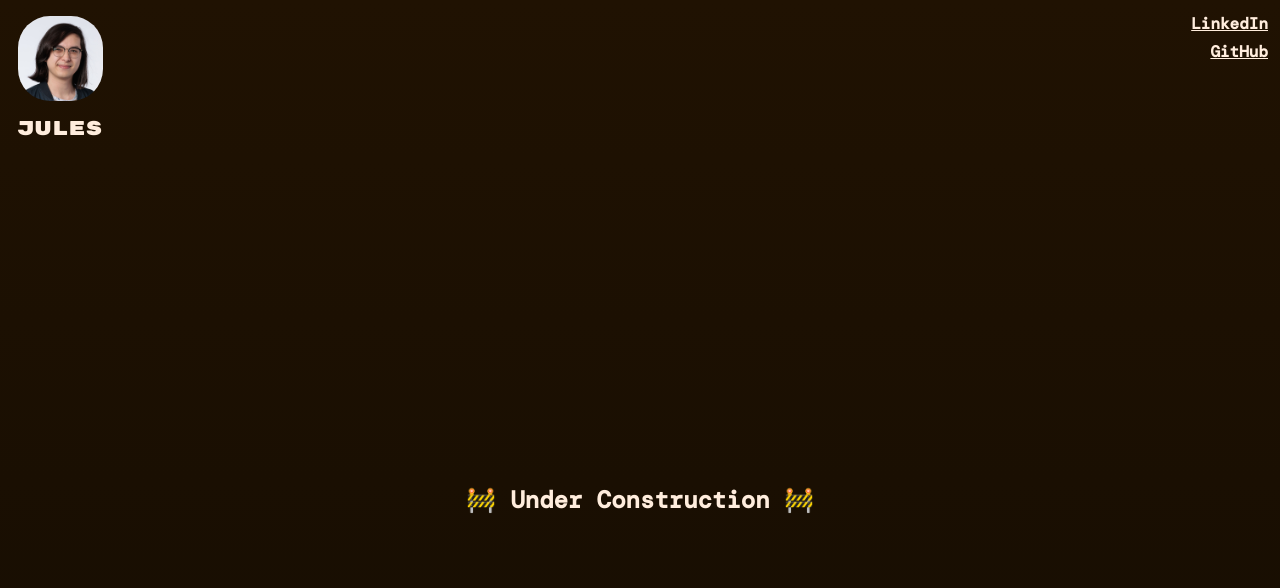
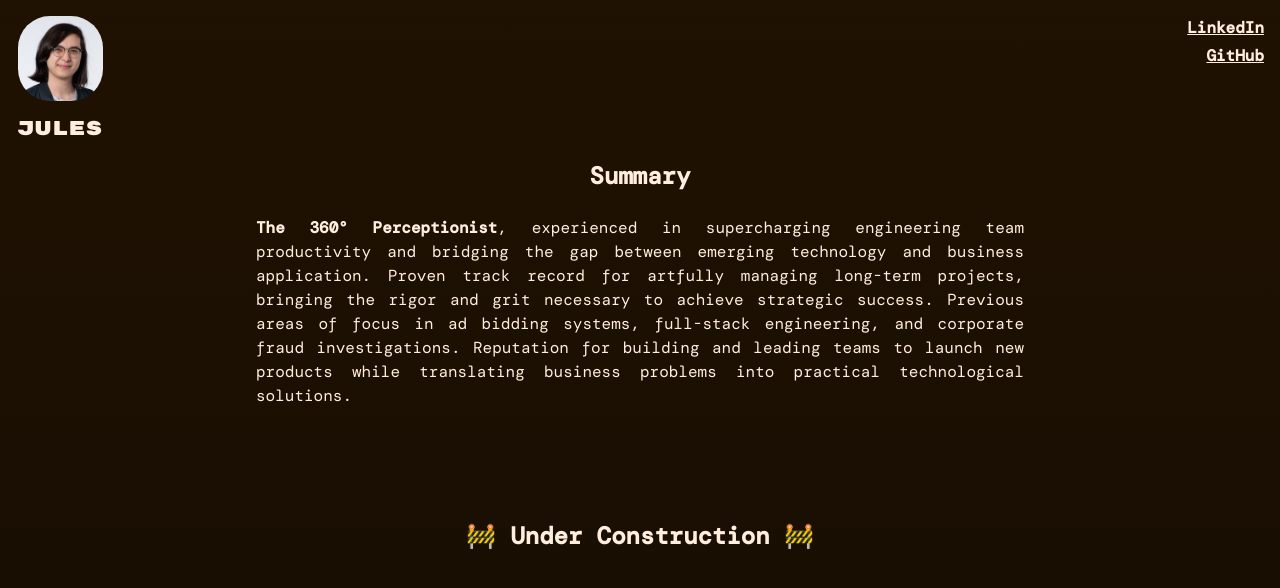
Before and after one commit to pondchamp/aboutme, a Next.js app: page / in a window 1280 px wide. Shown: the top 588 px of the page. Built offline with nearby package versions, Linux system fonts and the light colour scheme; a web font is replaced by a local one.

Commit message:
content wip

```diff
--- a/src/components/content.tsx
+++ b/src/components/content.tsx
@@ -1,55 +1,23 @@
-import { animate } from "framer-motion";
-import { createRef, useEffect } from "react";
-import { Scrollbars } from "react-custom-scrollbars-2";
-import { shallowEqual } from "react-redux";
-
-import { useAppDispatch, useAppSelector } from "@/hooks";
-import {
-  LayoutAnimState,
-  SetContentScrollTop,
-  SetLayoutAnimState,
-} from "@/slice/LayoutSlice";
-
 export const Content = () => {
-  const dispatch = useAppDispatch();
-  const contentRef = createRef<HTMLDivElement>();
-  const layoutState = useAppSelector((state) => state.layout, shallowEqual);
-
-  // content mount
-  useEffect(() => {
-    if (
-      !contentRef.current ||
-      layoutState.layoutAnimState != LayoutAnimState.CONTENT_MOUNT_READY
-    ) {
-      return;
-    }
-
-    animate(
-      contentRef.current,
-      { opacity: [0, 1] },
-      {
-        onComplete: () => {
-          dispatch(SetLayoutAnimState(LayoutAnimState.COMPLETED));
-        },
-        type: "keyframes",
-      }
-    );
-  }, [dispatch, layoutState.layoutAnimState, contentRef]);
-
-  return layoutState.layoutAnimState == LayoutAnimState.COMPLETED ||
-    layoutState.layoutAnimState == LayoutAnimState.CONTENT_MOUNT_READY ? (
-    <div className="absolute inset-0" ref={contentRef}>
-      <Scrollbars
-        onScrollFrame={({ scrollTop }) =>
-          dispatch(SetContentScrollTop(scrollTop))
-        }
-      >
-        <div className="w-full h-[1000px] flex items-center justify-center">
-          <span className="text-2xl font-bold">🚧 Under Construction 🚧</span>
-        </div>
-      </Scrollbars>
+  return (
+    <div className="flex flex-col gap-28">
+      <div>
+        <p className="text-2xl font-bold text-center">Summary</p>
+        <br />
+        <p className="text-sm md:text-base text-justify">
+          <b>The 360° Perceptionist</b>, experienced in supercharging
+          engineering team productivity and bridging the gap between emerging
+          technology and business application. Proven track record for artfully
+          managing long-term projects, bringing the rigor and grit necessary to
+          achieve strategic success. Previous areas of focus in ad bidding
+          systems, full-stack engineering, and corporate fraud investigations.
+          Reputation for building and leading teams to launch new products while
+          translating business problems into practical technological solutions.
+        </p>
+      </div>
+      <div className="text-2xl font-bold text-center">
+        🚧 Under Construction 🚧
+      </div>
     </div>
-  ) : (
-    <></>
   );
 };
--- /dev/null
+++ b/src/components/content_container.tsx
@@ -0,0 +1,58 @@
+import { animate } from "framer-motion";
+import { createRef, useEffect } from "react";
+import { Scrollbars } from "react-custom-scrollbars-2";
+import { shallowEqual } from "react-redux";
+
+import { useAppDispatch, useAppSelector } from "@/hooks";
+import {
+  LayoutAnimState,
+  SetContentScrollTop,
+  SetLayoutAnimState,
+} from "@/slice/LayoutSlice";
+
+import { Content } from "./content";
+
+export const ContentContainer = () => {
+  const dispatch = useAppDispatch();
+  const contentRef = createRef<HTMLDivElement>();
+  const layoutState = useAppSelector((state) => state.layout, shallowEqual);
+
+  // content mount
+  useEffect(() => {
+    if (
+      !contentRef.current ||
+      layoutState.layoutAnimState != LayoutAnimState.CONTENT_MOUNT_READY
+    ) {
+      return;
+    }
+
+    animate(
+      contentRef.current,
+      { opacity: [0, 1] },
+      {
+        onComplete: () => {
+          dispatch(SetLayoutAnimState(LayoutAnimState.COMPLETED));
+        },
+        type: "keyframes",
+      }
+    );
+  }, [dispatch, layoutState.layoutAnimState, contentRef]);
+
+  return layoutState.layoutAnimState == LayoutAnimState.COMPLETED ||
+    layoutState.layoutAnimState == LayoutAnimState.CONTENT_MOUNT_READY ? (
+    <div className="absolute inset-0" ref={contentRef}>
+      <div className="z-10 fixed inset-x-0 top-0 h-40 bg-gradient-to-b from-brown1 from-10% to-transparent"></div>
+      <Scrollbars
+        onScrollFrame={({ scrollTop }) =>
+          dispatch(SetContentScrollTop(scrollTop))
+        }
+      >
+        <div className="absolute left-1/2 transform -translate-x-1/2 top-0 h-[1000px] w-full max-w-[800px] flex justify-center px-4 pt-40 pb-4">
+          <Content />
+        </div>
+      </Scrollbars>
+    </div>
+  ) : (
+    <></>
+  );
+};
--- a/src/components/profile.tsx
+++ b/src/components/profile.tsx
@@ -120,7 +120,7 @@ export const Profile = () => {
 
   return layoutState.layoutAnimState != LayoutAnimState.NOT_MOUNTED ? (
     <div
-      className="z-10 absolute top-0 left-0 flex flex-col items-center justify-center"
+      className="z-20 absolute top-0 left-0 flex flex-col items-center justify-center"
       style={{
         fontSize: initFontSize,
         gap: initFlexGap,
--- a/src/pages/index.tsx
+++ b/src/pages/index.tsx
@@ -3,7 +3,7 @@ import Link from "next/link";
 import { useEffect } from "react";
 import { shallowEqual } from "react-redux";
 
-import { Content } from "@/components/content";
+import { ContentContainer } from "@/components/content_container";
 import { Profile } from "@/components/profile";
 import { useAppDispatch, useAppSelector } from "@/hooks";
 import { usePageViewed } from "@/hooks/usePageViewed";
@@ -30,11 +30,13 @@ const Home: NextPage = () => {
 
   return (
     <div className="absolute inset-0 bg-gradient-to-b from-brown1 to-brown2 text-beige">
-      <Profile />
-      <Content />
-      <div className="absolute top-3 right-3 font-semibold flex flex-col gap-1 text-right">
-        <Link href="https://www.linkedin.com/in/julianblair">LinkedIn</Link>
-        <Link href="https://github.com/pondchamp/aboutme">GitHub</Link>
+      <div className="absolute inset-0">
+        <Profile />
+        <ContentContainer />
+        <div className="z-20 absolute top-4 right-4 font-semibold flex flex-col gap-1 text-right">
+          <Link href="https://www.linkedin.com/in/julianblair">LinkedIn</Link>
+          <Link href="https://github.com/pondchamp/aboutme">GitHub</Link>
+        </div>
       </div>
     </div>
   );
```
